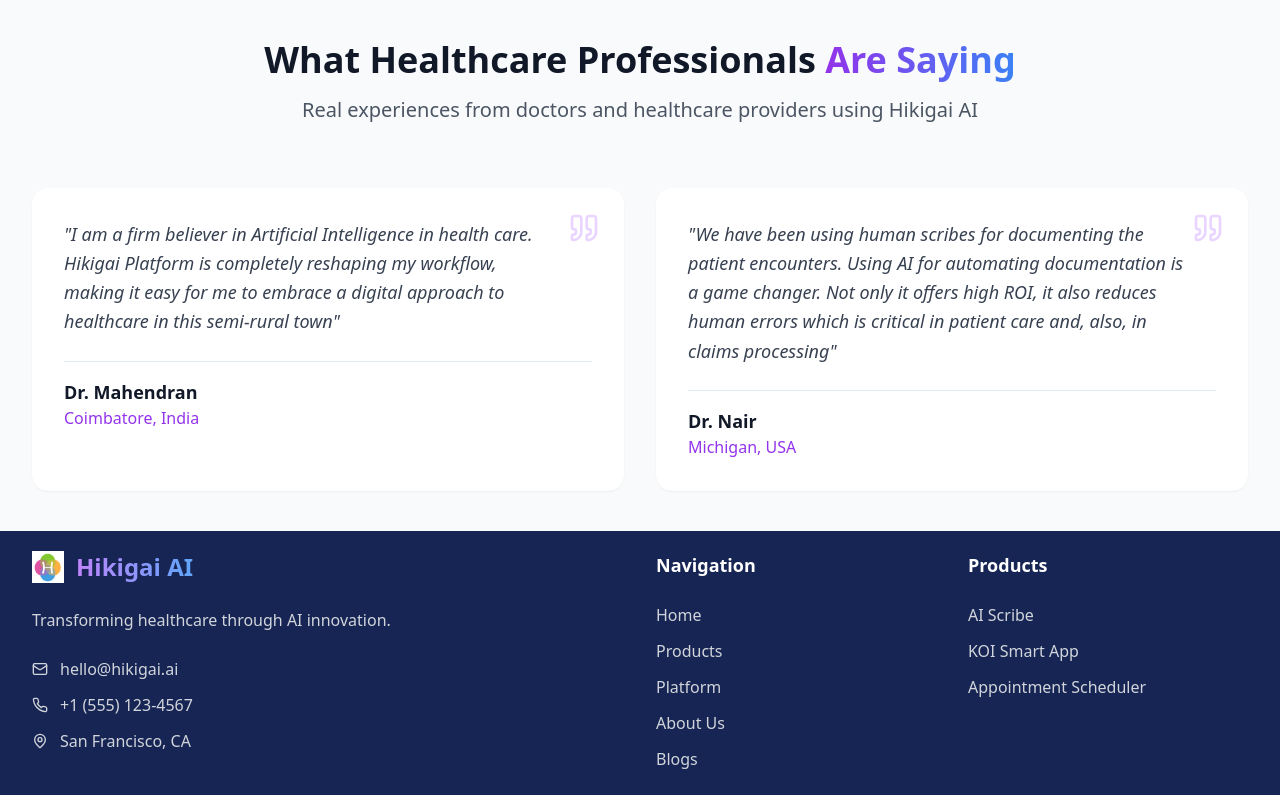
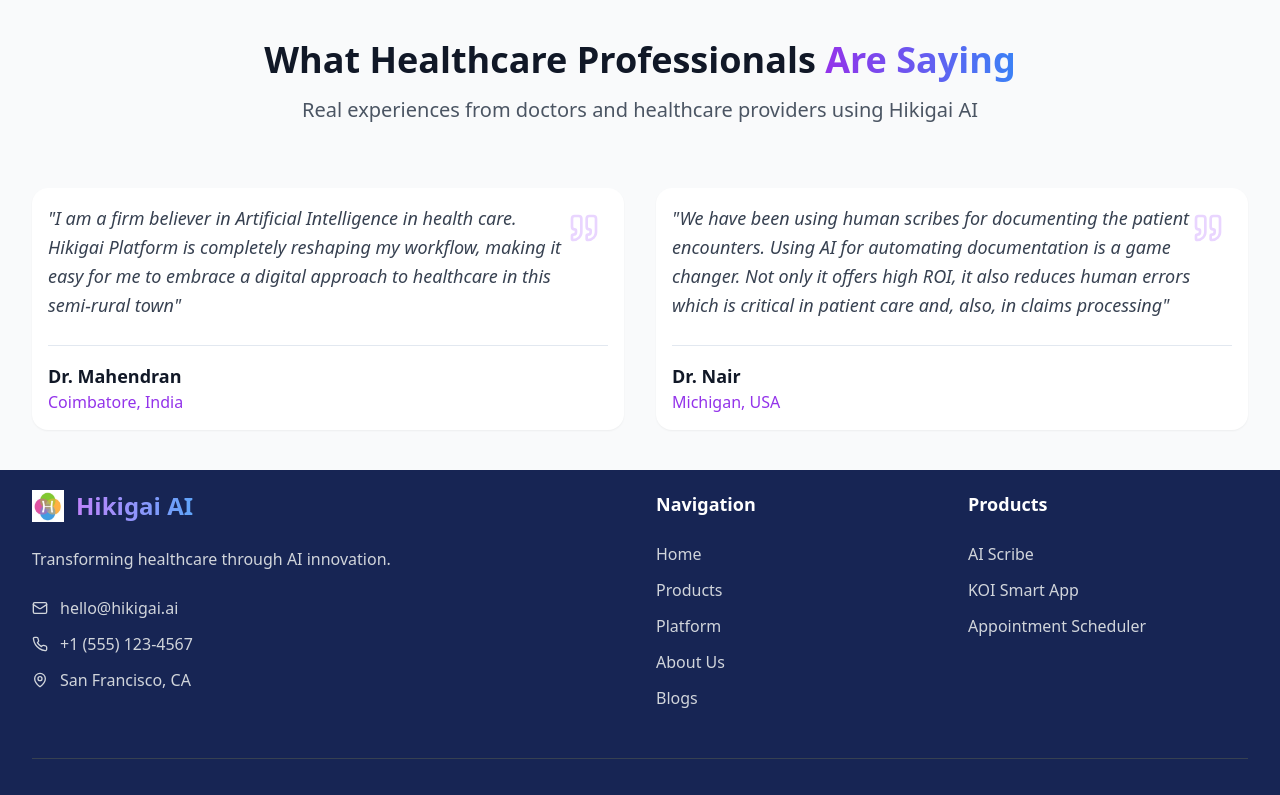
Before and after one commit to sagar-vadnala/aura-health-web-75, a React (Vite) app: page / in a window 1280 px wide. Shown: the part 3322-4117 px from the top of the page. Built offline with nearby package versions, Linux system fonts and the light colour scheme.

Commit message:
Visual edit in Lovable
Edited UI in Lovable

```diff
--- a/src/components/Testimonials.tsx
+++ b/src/components/Testimonials.tsx
@@ -1,22 +1,15 @@
-
 import { Quote } from 'lucide-react';
-
 const Testimonials = () => {
-  const testimonials = [
-    {
+  const testimonials = [{
     content: "I am a firm believer in Artificial Intelligence in health care. Hikigai Platform is completely reshaping my workflow, making it easy for me to embrace a digital approach to healthcare in this semi-rural town",
     author: "Dr. Mahendran",
     location: "Coimbatore, India"
-    },
-    {
+  }, {
     content: "We have been using human scribes for documenting the patient encounters. Using AI for automating documentation is a game changer. Not only it offers high ROI, it also reduces human errors which is critical in patient care and, also, in claims processing",
     author: "Dr. Nair",
     location: "Michigan, USA"
-    }
-  ];
-
-  return (
-    <section className="bg-gray-50 py-[40px]">
+  }];
+  return <section className="bg-gray-50 py-[40px]">
       <div className="max-w-7xl mx-auto px-4 sm:px-6 lg:px-8">
         <div className="text-center mb-16">
           <h2 className="text-4xl font-bold text-gray-900 mb-4">
@@ -28,8 +21,7 @@ const Testimonials = () => {
         </div>
 
         <div className="grid grid-cols-1 md:grid-cols-2 gap-8 max-w-7xl mx-auto">
-          {testimonials.map((testimonial, index) => (
-            <div key={index} className="bg-white rounded-2xl p-8 shadow-sm hover:shadow-md transition-shadow duration-300 relative">
+          {testimonials.map((testimonial, index) => <div key={index} className="bg-white rounded-2xl p-8 shadow-sm hover:shadow-md transition-shadow duration-300 relative px-[16px] py-[16px]">
               <div className="absolute top-6 right-6 text-purple-200">
                 <Quote size={32} />
               </div>
@@ -42,12 +34,9 @@ const Testimonials = () => {
                 <h4 className="font-semibold text-gray-900 text-lg">{testimonial.author}</h4>
                 <p className="text-purple-600 font-medium">{testimonial.location}</p>
               </div>
-            </div>
-          ))}
+            </div>)}
         </div>
       </div>
-    </section>
-  );
+    </section>;
 };
-
 export default Testimonials;
```
Lines whose indentation alone changed are shown as unchanged.
